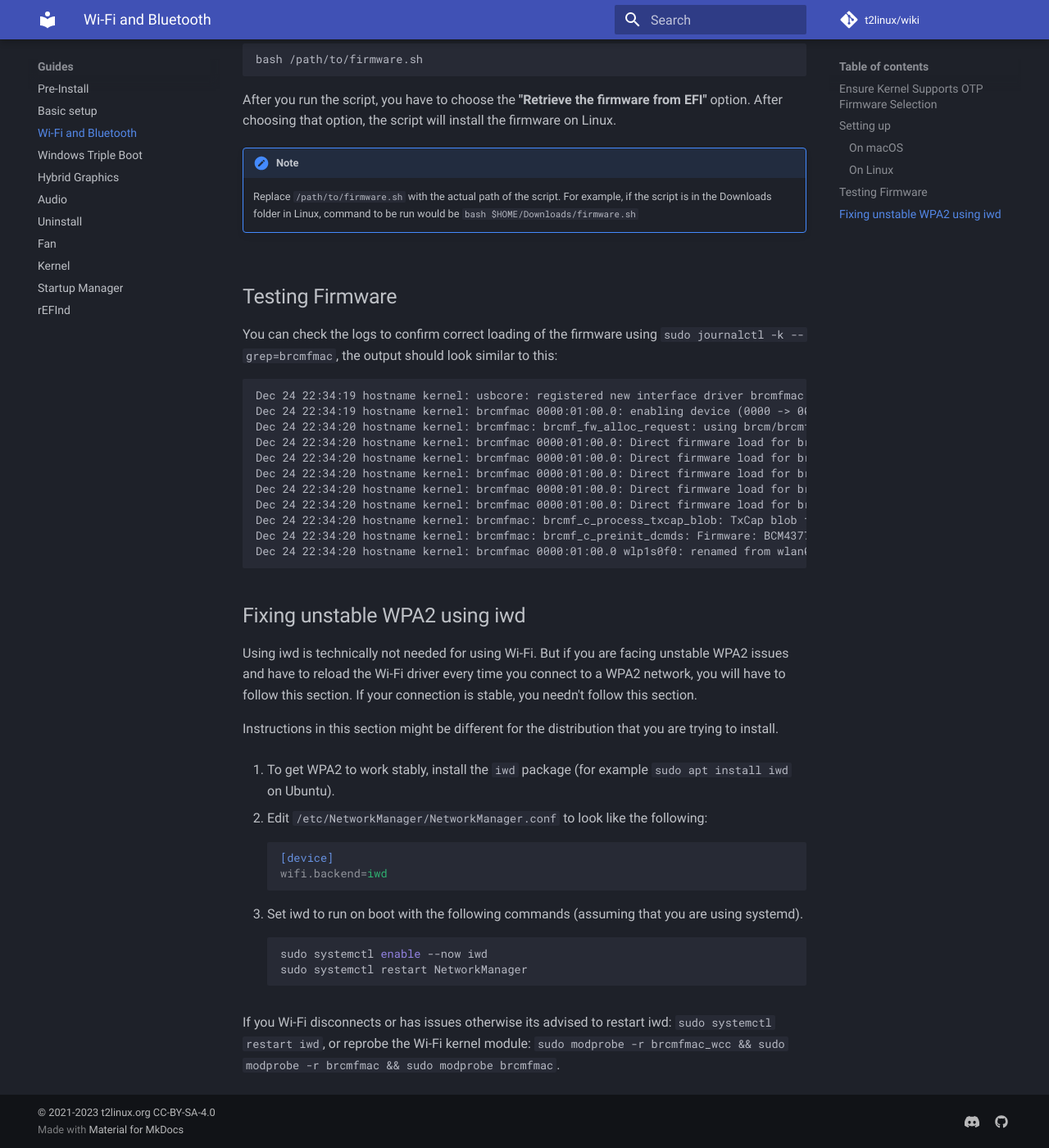
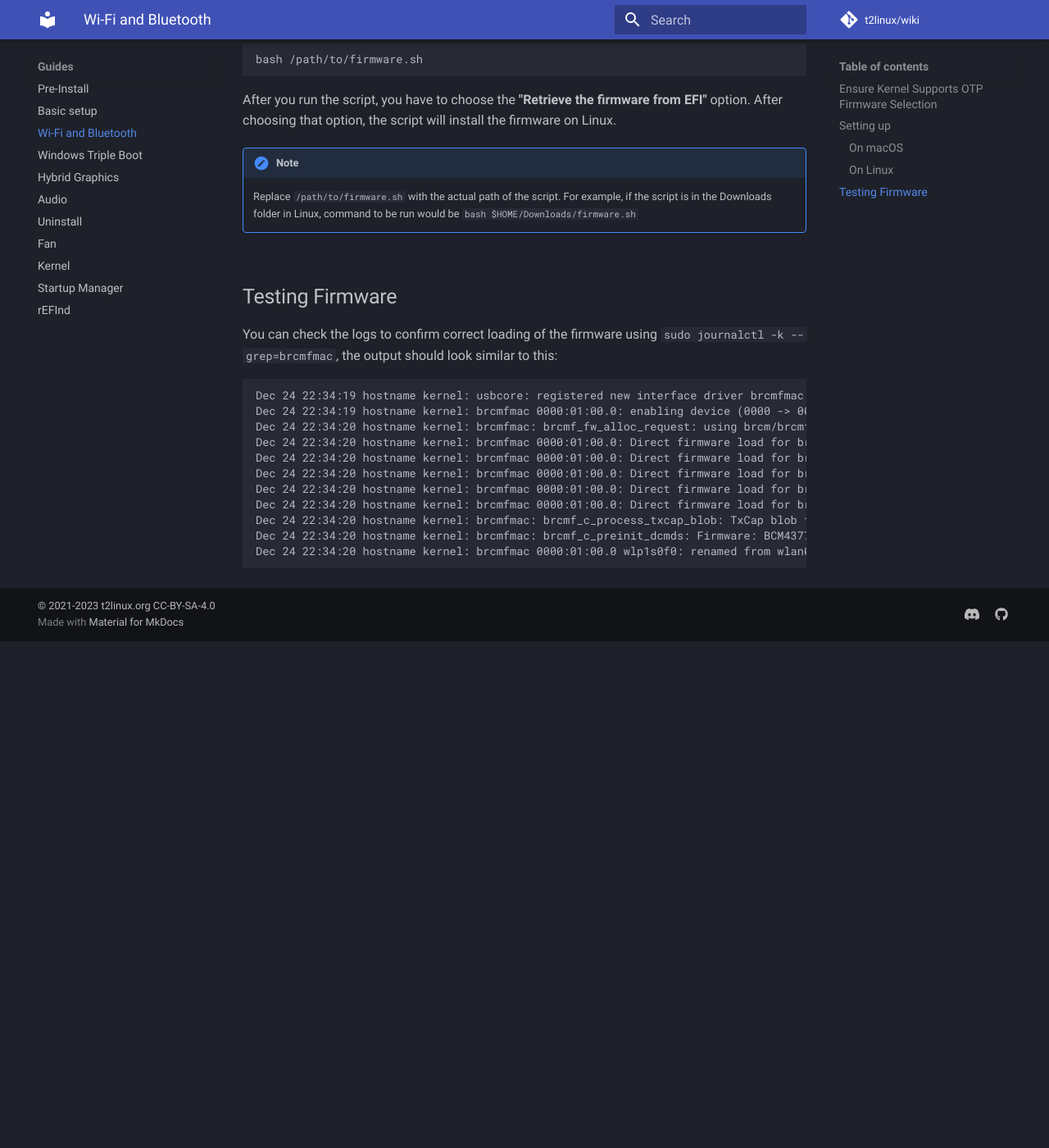
Before and after one commit to t2linux/wiki, an MkDocs documentation site: the page built from docs/guides/wifi-bluetooth.md, in a window 1280 px wide and 1400 px high, scrolled down 2096 px. Shown: the whole window at 82% size. Built offline with MkDocs 1.6.1 and Material for MkDocs 9.7.7, drawn with Linux system fonts in a browser that asks for light colours; comment, search, counter and statistics services are not loaded; after the commit the page ends 2878 px from its top, so only the background shows below that.

Commit message:
Update wifi-bluetooth.md

````diff
--- a/docs/guides/wifi-bluetooth.md
+++ b/docs/guides/wifi-bluetooth.md
@@ -222,27 +222,3 @@ Dec 24 22:34:20 hostname kernel: brcmfmac: brcmf_c_process_txcap_blob: TxCap blo
 Dec 24 22:34:20 hostname kernel: brcmfmac: brcmf_c_preinit_dcmds: Firmware: BCM4377/4 wl0: Jul 16 2021 18:25:13 version 16.20.328.0.3.6.105 FWID 01-30be2b3a
 Dec 24 22:34:20 hostname kernel: brcmfmac 0000:01:00.0 wlp1s0f0: renamed from wlan0
 ```
-
-## Fixing unstable WPA2 using iwd
-
-Using iwd is technically not needed for using Wi-Fi. But if you are facing unstable WPA2 issues and have to reload the Wi-Fi driver every time you connect to a WPA2 network, you will have to follow this section. If your connection is stable, you needn't follow this section.
-
-Instructions in this section might be different for the distribution that you are trying to install.
-
-1. To get WPA2 to work stably, install the `iwd` package (for example `sudo apt install iwd` on Ubuntu).
-
-2. Edit `/etc/NetworkManager/NetworkManager.conf` to look like the following:
-
-    ```ini
-    [device]
-    wifi.backend=iwd
-    ```
-
-3. Set iwd to run on boot with the following commands (assuming that you are using systemd).
-
-    ```sh
-    sudo systemctl enable --now iwd
-    sudo systemctl restart NetworkManager
-    ```
-
-If you Wi-Fi disconnects or has issues otherwise its advised to restart iwd: `sudo systemctl restart iwd`, or reprobe the Wi-Fi kernel module: `sudo modprobe -r brcmfmac_wcc && sudo modprobe -r brcmfmac && sudo modprobe brcmfmac`.
````
